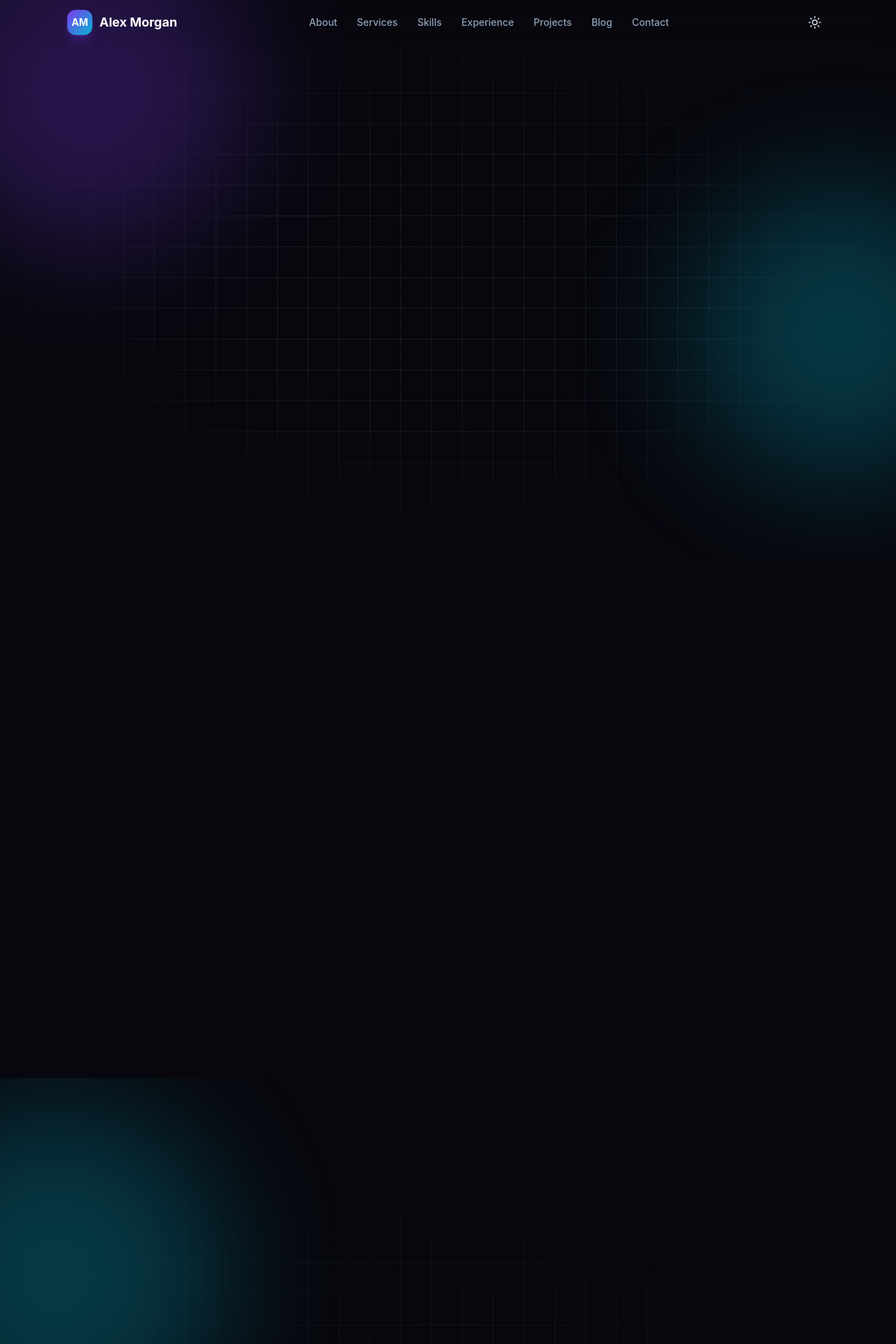
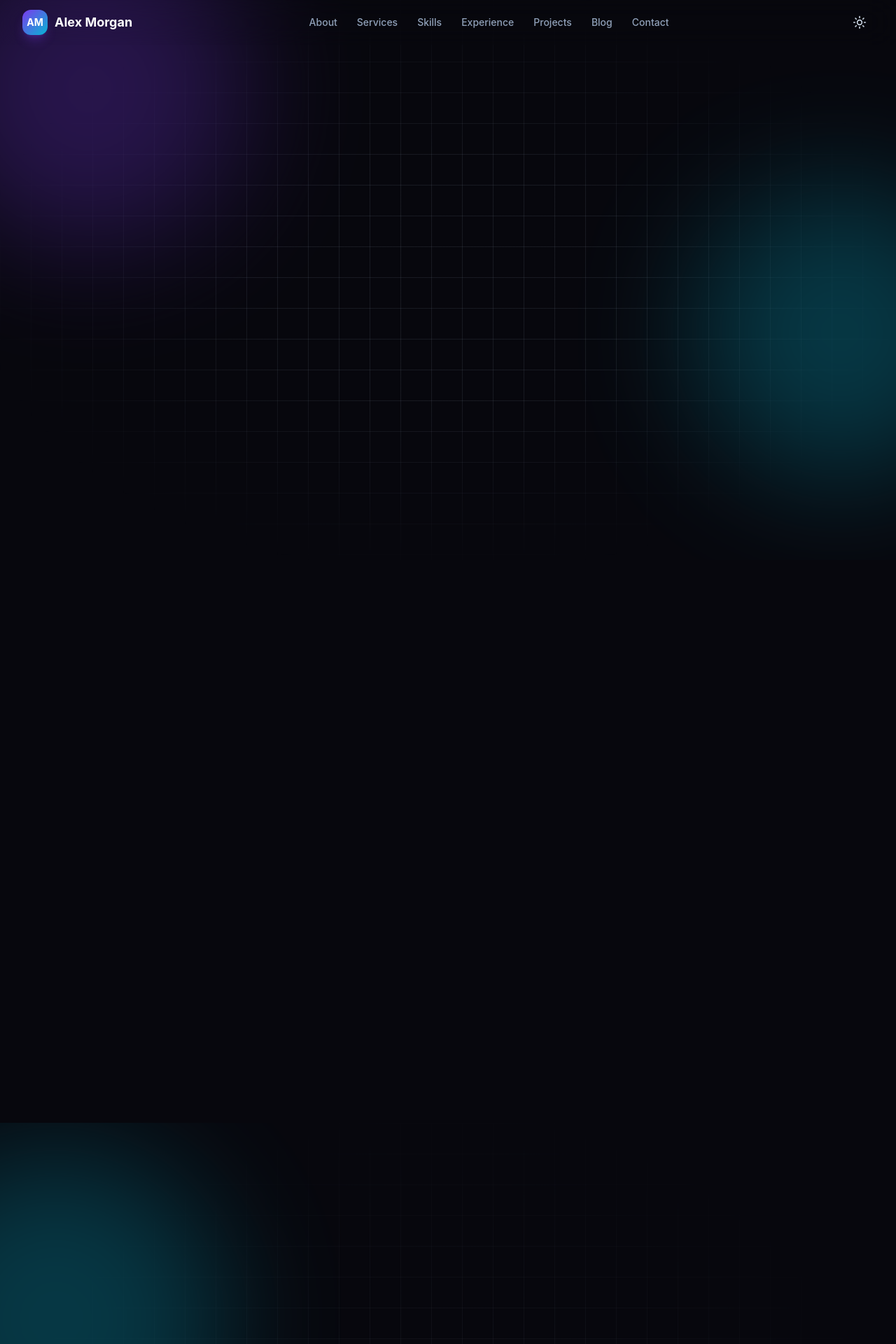
Before and after one commit to waliullah8328/waliullahPortfolio, a Laravel app: page / in a window 1280 px wide. Shown: the top 1920 px of the page at 70% size. Run offline with Laravel 12, Linux system fonts and the light colour scheme; data comes from the database, SQL or seed files in the repository; data that the repository does not hold is empty; style sheets or scripts are compiled from the project's sources; some libraries are stand-ins or nearby versions.

Commit message:
Widen the site container from 72rem to 80rem
Co-Authored-By: Claude Opus 5.5 <noreply@anthropic.com>

```diff
--- a/resources/css/app.css
+++ b/resources/css/app.css
@@ -41,7 +41,7 @@
 }
 
 @layer components {
-    .container-x { @apply mx-auto w-full max-w-6xl px-4 sm:px-6 lg:px-8; }
+    .container-x { @apply mx-auto w-full max-w-7xl px-4 sm:px-6 lg:px-8; }
 
     .btn {
         @apply inline-flex items-center justify-center gap-2 rounded-xl px-5 py-2.5 text-sm font-semibold transition duration-200 focus:outline-none focus-visible:ring-2 focus-visible:ring-accent/60 disabled:opacity-50 cursor-pointer;
```
